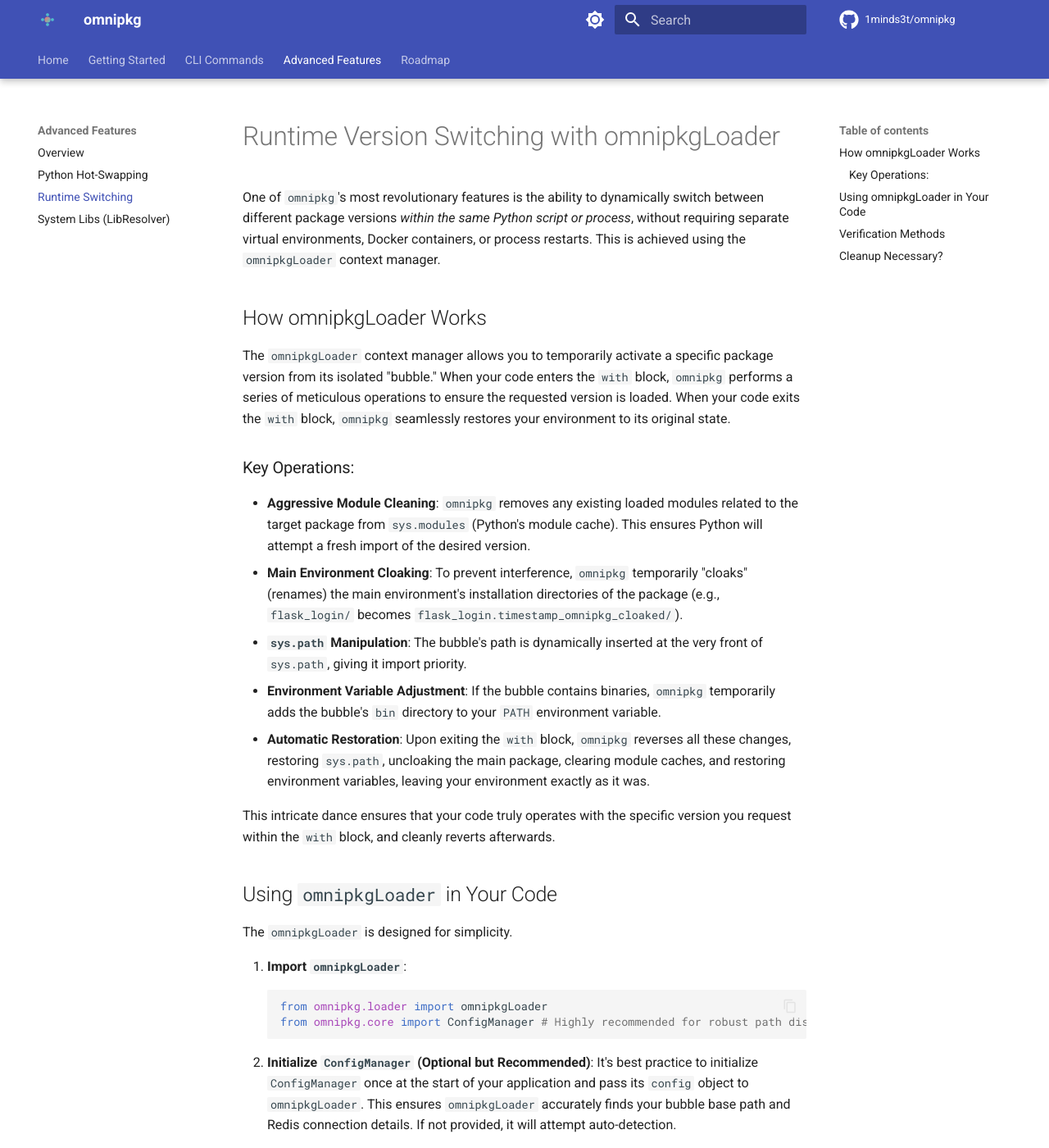
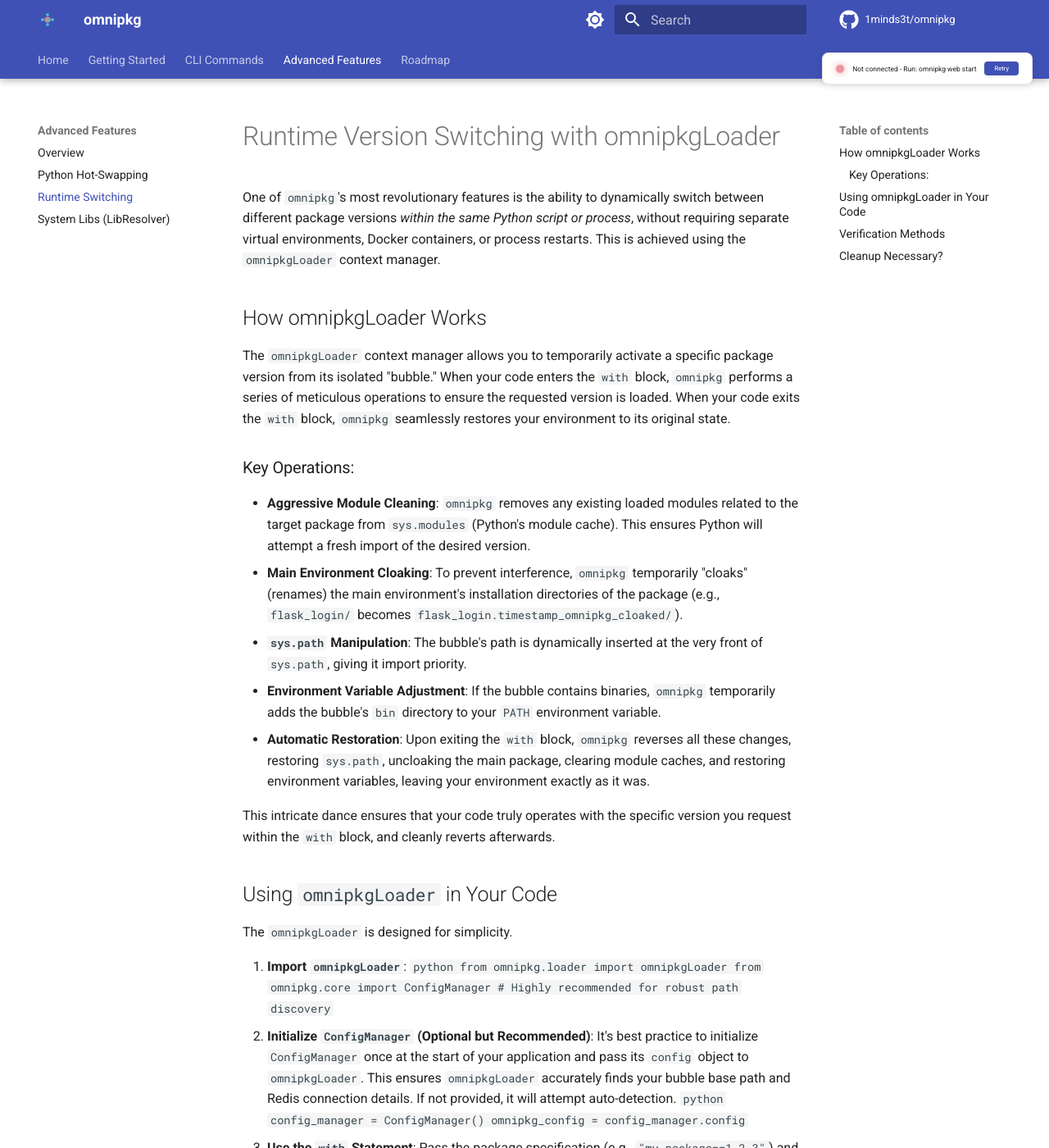
Before and after one commit to 1minds3t/omnipkg, an MkDocs documentation site: the page built from docs/runtime_switching.md, in a window 1280 px wide and 1400 px high. Shown: the whole window at 82% size. Built offline with MkDocs 1.6.1 and Material for MkDocs 9.7.7, drawn with Linux system fonts in a browser that asks for light colours; comment, search, counter and statistics services are not loaded; some of the changed text lies outside the part shown.

Commit message:
feat: launch Web Bridge, Interactive Docs, and Cloud Dashboard
Comprehensive update introducing the local Web Bridge and interactive documentation interface.

Web Bridge & CLI (`src/omnipkg/apis/`, `src/omnipkg/cli.py`):
- Added `8pkg web` subcommand suite (`start`, `stop`, `status`, `logs`) to manage the local bridge.
- Implemented `local_bridge.py` as a Flask-based background service (daemon) that securely proxies CLI commands.
- Added dependency checks for Flask/psutil to ensure graceful degradation.

Interactive Dashboard (`public_site/`, `docs/assets/`):
- Added `public_site/index.html`: A standalone, single-page interactive dashboard that connects to the local bridge for live command execution.
- Added `interact.css` and `interact.js` to `docs/assets/` for enhancing MkDocs with terminal-like features and status indicators.

Cloud & Docs (`cloud/`, `mkdocs.yml`):
- Updated `cloud/worker.js` with a modern, privacy-first landing page and secure proxy logic for localhost communication.
- Configured `mkdocs.yml` to include the new interactive assets and updated the site URL.

Core Refactoring:
- Fixed circular imports in `__main__.py` regarding `ConfigManager` and `i18n`.

```diff
--- /dev/null
+++ b/docs/assets/css/interact.css
@@ -0,0 +1,239 @@
+/* docs/assets/css/interact.css - Interactive Documentation Styles */
+
+/* ==========================================
+   Status Banner (Top of page)
+   ========================================== */
+#omnipkg-status-banner {
+    position: fixed;
+    top: 64px; /* Below MkDocs header */
+    right: 20px;
+    background: var(--md-default-bg-color);
+    border: 1px solid var(--md-default-fg-color--lightest);
+    border-radius: 8px;
+    padding: 10px 16px;
+    box-shadow: 0 2px 8px rgba(0,0,0,0.1);
+    z-index: 1000;
+    font-size: 0.85em;
+}
+
+.status-content {
+    display: flex;
+    align-items: center;
+    gap: 10px;
+}
+
+.status-dot {
+    width: 10px;
+    height: 10px;
+    border-radius: 50%;
+    background: #dc3545;
+    box-shadow: 0 0 8px #dc3545;
+    animation: pulse-red 2s infinite;
+}
+
+.status-dot.connected {
+    background: #28a745;
+    box-shadow: 0 0 8px #28a745;
+    animation: pulse-green 2s infinite;
+}
+
+@keyframes pulse-red {
+    0%, 100% { opacity: 1; }
+    50% { opacity: 0.5; }
+}
+
+@keyframes pulse-green {
+    0%, 100% { opacity: 1; }
+    50% { opacity: 0.7; }
+}
+
+#reconnect-btn {
+    padding: 4px 12px;
+    background: var(--md-primary-fg-color);
+    color: white;
+    border: none;
+    border-radius: 4px;
+    cursor: pointer;
+    font-size: 0.9em;
+}
+
+/* ==========================================
+   Run Buttons
+   ========================================== */
+.omni-run-btn {
+    display: inline-flex;
+    align-items: center;
+    gap: 6px;
+    margin: 8px 0 16px 0;
+    padding: 8px 16px;
+    background: var(--md-primary-fg-color);
+    color: var(--md-primary-bg-color);
+    border: none;
+    border-radius: 6px;
+    cursor: pointer;
+    font-size: 0.9em;
+    font-weight: 600;
+    transition: all 0.2s;
+    box-shadow: 0 2px 4px rgba(0,0,0,0.2);
+}
+
+.omni-run-btn:hover:not(:disabled) {
+    transform: translateY(-2px);
+    box-shadow: 0 4px 8px rgba(0,0,0,0.3);
+}
+
+.omni-run-btn:disabled {
+    background: #6c757d;
+    cursor: not-allowed;
+    opacity: 0.6;
+}
+
+.omni-run-btn .btn-icon {
+    flex-shrink: 0;
+}
+
+.omni-run-btn .spin {
+    animation: spin 1s linear infinite;
+}
+
+@keyframes spin {
+    100% { transform: rotate(360deg); }
+}
+
+/* ==========================================
+   Output Modal
+   ========================================== */
+#omni-output-modal {
+    position: fixed;
+    top: 0;
+    left: 0;
+    right: 0;
+    bottom: 0;
+    z-index: 2000;
+    display: flex;
+    align-items: center;
+    justify-content: center;
+}
+
+.omni-modal-backdrop {
+    position: absolute;
+    top: 0;
+    left: 0;
+    right: 0;
+    bottom: 0;
+    background: rgba(0, 0, 0, 0.7);
+    backdrop-filter: blur(4px);
+}
+
+.omni-modal-content {
+    position: relative;
+    background: var(--md-default-bg-color);
+    border-radius: 12px;
+    max-width: 800px;
+    width: 90%;
+    max-height: 80vh;
+    display: flex;
+    flex-direction: column;
+    box-shadow: 0 8px 32px rgba(0,0,0,0.3);
+}
+
+.omni-modal-header {
+    display: flex;
+    justify-content: space-between;
+    align-items: center;
+    padding: 16px 20px;
+    border-bottom: 1px solid var(--md-default-fg-color--lightest);
+}
+
+.omni-modal-header h3 {
+    margin: 0;
+    font-size: 1.2em;
+}
+
+.omni-modal-close {
+    background: none;
+    border: none;
+    font-size: 2em;
+    cursor: pointer;
+    color: var(--md-default-fg-color);
+    line-height: 1;
+    padding: 0;
+    width: 32px;
+    height: 32px;
+}
+
+.omni-modal-body {
+    padding: 20px;
+    overflow-y: auto;
+    flex: 1;
+}
+
+.omni-command {
+    font-family: 'Roboto Mono', monospace;
+    background: var(--md-code-bg-color);
+    padding: 12px;
+    border-radius: 6px;
+    margin-bottom: 12px;
+    color: var(--md-code-fg-color);
+}
+
+.omni-output {
+    font-family: 'Roboto Mono', monospace;
+    background: #000;
+    color: #0f0;
+    padding: 16px;
+    border-radius: 6px;
+    overflow-x: auto;
+    font-size: 0.9em;
+    line-height: 1.5;
+    max-height: 400px;
+    overflow-y: auto;
+}
+
+.omni-modal-footer {
+    padding: 16px 20px;
+    border-top: 1px solid var(--md-default-fg-color--lightest);
+    display: flex;
+    gap: 10px;
+    justify-content: flex-end;
+}
+
+.omni-modal-footer button {
+    padding: 8px 16px;
+    border: none;
+    border-radius: 6px;
+    cursor: pointer;
+    font-weight: 600;
+}
+
+.omni-modal-footer button:first-child {
+    background: var(--md-primary-fg-color);
+    color: white;
+}
+
+.omni-modal-footer button:last-child {
+    background: #6c757d;
+    color: white;
+}
+
+/* ==========================================
+   Info Boxes (Optional - for connection help)
+   ========================================== */
+.omni-info-box {
+    background: var(--md-admonition-bg-color);
+    border-left: 4px solid var(--md-primary-fg-color);
+    padding: 16px;
+    margin: 20px 0;
+    border-radius: 4px;
+}
+
+.omni-info-box h4 {
+    margin-top: 0;
+    color: var(--md-primary-fg-color);
+}
+
+.omni-info-box code {
+    background: var(--md-code-bg-color);
+    padding: 2px 6px;
+    border-radius: 3px;
+}
--- /dev/null
+++ b/docs/assets/js/interact.js
@@ -0,0 +1,229 @@
+/* docs/assets/js/interact.js - Interactive Documentation with Cloud Bridge */
+
+const WORKER_URL = 'https://omnipkg.1minds3t.workers.dev';
+let PORT = 5000;
+let isConnected = false;
+let checkInterval = null;
+
+document.addEventListener("DOMContentLoaded", function() {
+
+    // Get port from URL hash (e.g., #5000)
+    if (window.location.hash) {
+        const val = parseInt(window.location.hash.substring(1));
+        if (!isNaN(val) && val > 1024) PORT = val;
+    }
+
+    // Track page view
+    sendTelemetry("page_view", {
+        path: window.location.pathname,
+        title: document.title,
+        port: PORT
+    });
+
+    // Initialize UI
+    createStatusBanner();
+    injectRunButtons();
+    startHealthCheck();
+});
+
+// ==========================================
+// Connection Status Banner
+// ==========================================
+function createStatusBanner() {
+    const banner = document.createElement('div');
+    banner.id = 'omnipkg-status-banner';
+    banner.innerHTML = `
+        <div class="status-content">
+            <span class="status-dot" id="status-dot"></span>
+            <span id="status-text">Checking connection...</span>
+            <button id="reconnect-btn" style="display:none;">Retry</button>
+        </div>
+    `;
+    document.body.appendChild(banner);
+
+    document.getElementById('reconnect-btn').onclick = () => checkHealth();
+}
+
+// ==========================================
+// Health Check
+// ==========================================
+async function checkHealth() {
+    try {
+        const res = await fetch(`${WORKER_URL}/proxy`, {
+            method: 'POST',
+            headers: { 'Content-Type': 'application/json' },
+            body: JSON.stringify({
+                port: PORT,
+                endpoint: '/health',
+                method: 'GET'
+            })
+        });
+
+        if (res.ok) {
+            const data = await res.json();
+            updateStatus(true, `Connected to OmniPkg v${data.version || 'unknown'} (Port ${PORT})`);
+        } else {
+            updateStatus(false, 'Bridge not responding');
+        }
+    } catch (e) {
+        updateStatus(false, 'Not connected - Run: omnipkg web start');
+    }
+}
+
+function updateStatus(connected, message) {
+    isConnected = connected;
+    const dot = document.getElementById('status-dot');
+    const text = document.getElementById('status-text');
+    const btn = document.getElementById('reconnect-btn');
+
+    dot.className = connected ? 'status-dot connected' : 'status-dot';
+    text.textContent = message;
+    btn.style.display = connected ? 'none' : 'inline-block';
+
+    // Enable/disable all run buttons
+    document.querySelectorAll('.omni-run-btn').forEach(btn => {
+        btn.disabled = !connected;
+    });
+}
+
+function startHealthCheck() {
+    checkHealth();
+    checkInterval = setInterval(checkHealth, 5000); // Check every 5 seconds
+}
+
+// ==========================================
+// Inject Run Buttons
+// ==========================================
+function injectRunButtons() {
+    const codeBlocks = document.querySelectorAll('pre > code');
+
+    codeBlocks.forEach((block) => {
+        const text = block.innerText.trim();
+
+        // Only add buttons for omnipkg/8pkg commands
+        if (text.startsWith("omnipkg") || text.startsWith("8pkg")) {
+            const button = document.createElement("button");
+            button.className = "omni-run-btn";
+            button.disabled = !isConnected;
+
+            // Create button content with icon
+            button.innerHTML = `
+                <svg class="btn-icon" viewBox="0 0 24 24" width="16" height="16">
+                    <path fill="currentColor" d="M8 5v14l11-7z"/>
+                </svg>
+                <span>Run Command</span>
+            `;
+
+            button.onclick = () => runCommand(text, button);
+
+            const preBlock = block.parentElement;
+            preBlock.parentElement.insertBefore(button, preBlock.nextSibling);
+        }
+    });
+}
+
+// ==========================================
+// Execute Command
+// ==========================================
+async function runCommand(cmd, btnElement) {
+    if (!isConnected) {
+        alert('Not connected to local bridge. Run: omnipkg web start');
+        return;
+    }
+
+    const originalHTML = btnElement.innerHTML;
+    btnElement.innerHTML = `
+        <svg class="btn-icon spin" viewBox="0 0 24 24" width="16" height="16">
+            <path fill="currentColor" d="M12,4V2A10,10 0 0,0 2,12H4A8,8 0 0,1 12,4Z" />
+        </svg>
+        <span>Running...</span>
+    `;
+    btnElement.disabled = true;
+
+    sendTelemetry("command_exec", { command: cmd.split(' ')[0] });
+
+    try {
+        const res = await fetch(`${WORKER_URL}/proxy`, {
+            method: 'POST',
+            headers: { 'Content-Type': 'application/json' },
+            body: JSON.stringify({
+                port: PORT,
+                endpoint: '/run',
+                method: 'POST',
+                data: { command: cmd }
+            })
+        });
+
+        const data = await res.json();
+        showOutput(cmd, data.output);
+
+        btnElement.innerHTML = `
+            <svg class="btn-icon" viewBox="0 0 24 24" width="16" height="16">
+                <path fill="currentColor" d="M9,20.42L2.79,14.21L5.62,11.38L9,14.77L18.88,4.88L21.71,7.71L9,20.42Z" />
+            </svg>
+            <span>Success</span>
+        `;
+
+        setTimeout(() => {
+            btnElement.innerHTML = originalHTML;
+            btnElement.disabled = false;
+        }, 2000);
+    } catch (e) {
+        showOutput(cmd, `Error: ${e.message}`);
+        btnElement.innerHTML = `
+            <svg class="btn-icon" viewBox="0 0 24 24" width="16" height="16">
+                <path fill="currentColor" d="M13,13H11V7H13M13,17H11V15H13M12,2A10,10 0 0,0 2,12A10,10 0 0,0 12,22A10,10 0 0,0 22,12A10,10 0 0,0 12,2Z" />
+            </svg>
+            <span>Failed</span>
+        `;
+        btnElement.disabled = false;
+    }
+}
+
+// ==========================================
+// Output Modal
+// ==========================================
+function showOutput(cmd, output) {
+    // Remove existing modal if any
+    const existing = document.getElementById('omni-output-modal');
+    if (existing) existing.remove();
+
+    const modal = document.createElement('div');
+    modal.id = 'omni-output-modal';
+    modal.innerHTML = `
+        <div class="omni-modal-backdrop" onclick="this.parentElement.remove()"></div>
+        <div class="omni-modal-content">
+            <div class="omni-modal-header">
+                <h3>Command Output</h3>
+                <button class="omni-modal-close" onclick="this.closest('.omni-output-modal').remove()">×</button>
+            </div>
+            <div class="omni-modal-body">
+                <div class="omni-command">$ ${cmd}</div>
+                <pre class="omni-output">${output}</pre>
+            </div>
+            <div class="omni-modal-footer">
+                <button onclick="navigator.clipboard.writeText('${output.replace(/'/g, "\\'")}')">Copy Output</button>
+                <button onclick="this.closest('#omni-output-modal').remove()">Close</button>
+            </div>
+        </div>
+    `;
+    document.body.appendChild(modal);
+}
+
+// ==========================================
+// Telemetry (Privacy-Safe)
+// ==========================================
+function sendTelemetry(eventType, details) {
+    fetch(`${WORKER_URL}/analytics/track`, {
+        method: 'POST',
+        headers: { 'Content-Type': 'application/json' },
+        body: JSON.stringify({
+            event_type: eventType,
+            event_name: details.command || details.path || 'unknown',
+            page: window.location.pathname,
+            metadata: details
+        })
+    }).catch(() => {
+        // Silently fail - don't interrupt user experience
+    });
+}
--- a/mkdocs.yml
+++ b/mkdocs.yml
@@ -1,6 +1,6 @@
 site_name: omnipkg
 site_description: 'The Ultimate Python Dependency Resolver. One environment. Infinite packages. Zero conflicts.'
-site_url: https://omnipkg.readthedocs.io/
+site_url: https://1minds3t.echo-universe.ts.net/omnipkg
 repo_url: https://github.com/1minds3t/omnipkg
 repo_name: 1minds3t/omnipkg
 
@@ -22,14 +22,12 @@
   logo: assets/logo.svg
   favicon: assets/favicon.png
   palette:
-    # Light mode
     - scheme: default
       primary: indigo
       accent: indigo
       toggle:
         icon: material/brightness-7
         name: Switch to dark mode
-    # Dark mode
     - scheme: slate
       primary: black
       accent: indigo
@@ -50,17 +48,8 @@
 # Documentation directory
 docs_dir: docs
 
-# --- INTERACTIVITY & TELEMETRY INJECTION ---
+# Add custom CSS and JS for interactivity
 extra_css:
   - assets/css/interact.css
-
 extra_javascript:
   - assets/js/interact.js
-
-# Required for code block manipulation
-markdown_extensions:
-  - pymdownx.highlight:
-      anchor_linenums: true
-  - pymdownx.inlinehilite
-  - pymdownx.snippets
-  - pymdownx.superfences
```
Also changed, not shown: 6 other files.
